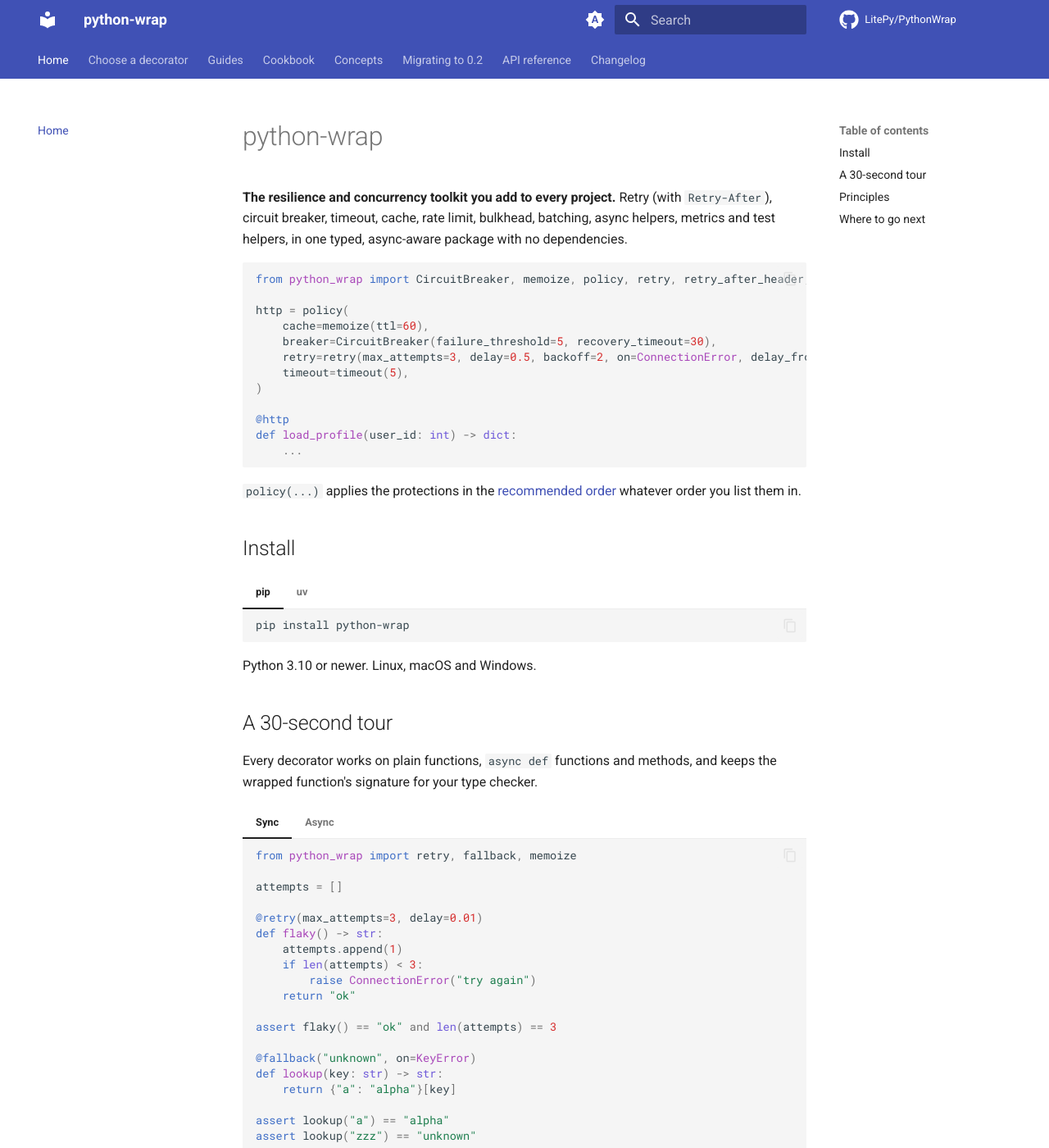
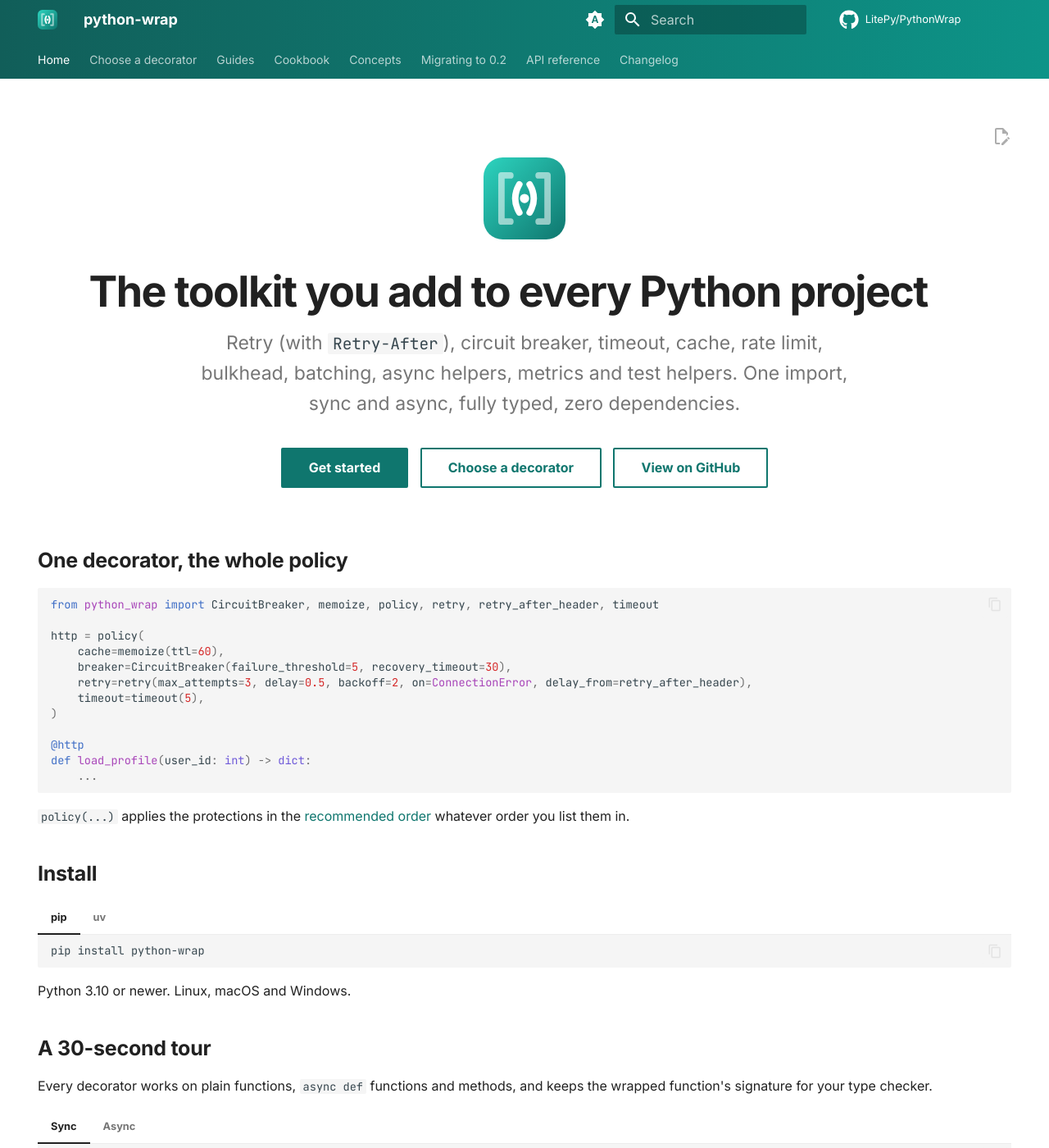
Before and after one commit to LitePy/PythonWrap, an MkDocs documentation site: the page built from docs/index.md, in a window 1280 px wide and 1400 px high. Shown: the whole window at 82% size. Built offline with MkDocs 1.6.1 and Material for MkDocs 9.7.7, drawn with Linux system fonts in a browser that asks for light colours; comment, search, counter and statistics services are not loaded; some of the changed text lies outside the part shown.

Commit message:
Add the python-wrap logo and a branded docs theme and home page

````diff
--- a/docs/index.md
+++ b/docs/index.md
@@ -1,6 +1,27 @@
-# python-wrap
+---
+title: python-wrap
+hide:
+  - navigation
+  - toc
+---
 
-**The resilience and concurrency toolkit you add to every project.** Retry (with `Retry-After`), circuit breaker, timeout, cache, rate limit, bulkhead, batching, async helpers, metrics and test helpers, in one typed, async-aware package with no dependencies.
+<div class="pw-hero" markdown>
+
+<img class="pw-logo" src="assets/logo-mark.svg" alt="">
+
+# The toolkit you add to every Python project
+
+<p class="pw-tagline">Retry (with <code>Retry-After</code>), circuit breaker, timeout, cache, rate limit,
+bulkhead, batching, async helpers, metrics and test helpers. One import, sync and async,
+fully typed, zero dependencies.</p>
+
+[Get started](#install){ .md-button .md-button--primary }
+[Choose a decorator](choosing.md){ .md-button }
+[View on GitHub](https://github.com/LitePy/PythonWrap){ .md-button }
+
+</div>
+
+## One decorator, the whole policy
 
 ```python
 from python_wrap import CircuitBreaker, memoize, policy, retry, retry_after_header, timeout
@@ -168,25 +189,86 @@
 
 ## Principles
 
-**Zero dependencies.** `dependencies = []` is a feature: python-wrap is safe to add to any project, including libraries.
+<div class="grid cards" markdown>
 
-**Typed.** The package ships `py.typed`, passes `mypy --strict`, and preserves signatures with `ParamSpec`, so your editor still knows what the decorated function takes and returns.
+-   :material-package-variant-closed:{ .lg .middle } __Zero dependencies__
 
-**Async is first class.** Async functions get `async def` wrappers (so `inspect.iscoroutinefunction` stays true), retries and rate limits wait with `asyncio` instead of blocking the loop, and caches de-duplicate concurrent awaits. See [Async support](async.md).
+    ---
 
-**It never configures logging.** Importing python-wrap does not touch the root logger. Decorators log to the `python_wrap` logger (or the `logger=` you give them), which carries a `NullHandler`, so nothing is printed until your application configures logging. See [Observability](guides/observability.md#configuring-logging).
+    `dependencies = []` is a feature: python-wrap is safe to add to any project, including libraries.
 
-**Observable and testable.** `count_calls` and one [event hook](guides/metrics.md) cover retries, caches, circuits and limiters, and [`python_wrap.testing`](testing.md) makes tests instant and deterministic. See [Performance](performance.md) for overhead numbers.
+-   :material-language-python:{ .lg .middle } __Typed__
 
-**Failures are explicit.** The package raises its own exceptions (`TimeoutExpired`, `RateLimitExceeded`, `CircuitOpenError`, `BulkheadFull`, `BatchError`, `ValidationError`, `ArgumentTypeError`), each also a subclass of the closest built-in, so `except TimeoutError` and `except ValueError` keep working.
+    ---
 
-**Honest about limits.** Some of these tools cannot do everything (a thread timeout cannot stop the work, for example). They are documented on one page: [Limitations](limitations.md).
+    Ships `py.typed`, passes `mypy --strict`, and preserves signatures with `ParamSpec`, so your editor still knows what the decorated function takes and returns.
+
+-   :material-lightning-bolt:{ .lg .middle } __Async is first class__
+
+    ---
+
+    Async functions get `async def` wrappers, waits use `asyncio` instead of blocking the loop, and caches share concurrent awaits. See [Async support](async.md).
+
+-   :material-text-box-search-outline:{ .lg .middle } __Never configures logging__
+
+    ---
+
+    Importing python-wrap does not touch the root logger. Decorators log to the `python_wrap` logger, which has a `NullHandler`. See [Observability](guides/observability.md#configuring-logging).
+
+-   :material-chart-line:{ .lg .middle } __Observable and testable__
+
+    ---
+
+    `count_calls` and one [event hook](guides/metrics.md) cover retries, caches, circuits and limiters; [`python_wrap.testing`](testing.md) makes tests instant. Overhead numbers: [Performance](performance.md).
+
+-   :material-alert-octagon-outline:{ .lg .middle } __Failures are explicit__
+
+    ---
+
+    Its own exceptions (`TimeoutExpired`, `RateLimitExceeded`, `CircuitOpenError`, `BulkheadFull`, ...) also subclass the closest built-in, so `except TimeoutError` keeps working.
+
+</div>
+
+Some of these tools cannot do everything (a thread timeout cannot stop the work, for example). Every such limit is on one page: [Limitations](limitations.md).
 
 ## Where to go next
 
-- [Choose a decorator](choosing.md): a table by problem.
-- Guides: [Resilience](guides/resilience.md), [Caching](guides/caching.md), [Concurrency](guides/concurrency.md), [Async toolkit](guides/async-toolkit.md), [Batching and hedging](guides/batching.md), [Observability](guides/observability.md), [Metrics and events](guides/metrics.md), [Validation](guides/validation.md), [State safety](guides/state.md), [Policies](guides/policies.md), [Developer tools](guides/devtools.md), [Configuration](guides/configuration.md).
-- [Cookbook](cookbook/index.md): complete recipes for HTTP clients, crawlers, FastAPI, Django, CLIs and tests.
-- [Testing](testing.md) and [Performance](performance.md).
-- [Stacking decorators](stacking.md): order matters.
-- [Migrating from 0.1](migration.md): every breaking change, with before and after code.
+<div class="grid cards" markdown>
+
+-   :material-compass-outline:{ .lg .middle } __[Choose a decorator](choosing.md)__
+
+    ---
+
+    A table by problem: what to reach for, and what to combine it with.
+
+-   :material-book-open-variant:{ .lg .middle } __Guides__
+
+    ---
+
+    [Resilience](guides/resilience.md), [Caching](guides/caching.md), [Concurrency](guides/concurrency.md), [Async toolkit](guides/async-toolkit.md), [Batching](guides/batching.md), [Observability](guides/observability.md), [Metrics](guides/metrics.md), [Validation](guides/validation.md), [State](guides/state.md), [Policies](guides/policies.md), [Dev tools](guides/devtools.md), [Configuration](guides/configuration.md).
+
+-   :material-chef-hat:{ .lg .middle } __[Cookbook](cookbook/index.md)__
+
+    ---
+
+    Complete recipes for HTTP clients, crawlers, FastAPI, Django, CLIs and tests.
+
+-   :material-test-tube:{ .lg .middle } __[Testing](testing.md)__
+
+    ---
+
+    `fast_mode`, a fake clock, spies and `eventually`: instant, deterministic tests.
+
+-   :material-layers-triple-outline:{ .lg .middle } __[Stacking decorators](stacking.md)__
+
+    ---
+
+    Order matters. The recommended order, and why `policy(...)` applies it for you.
+
+-   :material-swap-horizontal:{ .lg .middle } __[Migrating from 0.1](migration.md)__
+
+    ---
+
+    Every breaking change, with before and after code.
+
+</div>
--- /dev/null
+++ b/docs/stylesheets/extra.css
@@ -0,0 +1,84 @@
+/* Brand: the teal of the logo. */
+:root,
+[data-md-color-scheme="default"] {
+  --md-primary-fg-color: #0f766e;
+  --md-primary-fg-color--light: #2dd4bf;
+  --md-primary-fg-color--dark: #115e59;
+  --md-accent-fg-color: #0d9488;
+  --md-typeset-a-color: #0f766e;
+}
+
+[data-md-color-scheme="slate"] {
+  --md-primary-fg-color: #0d9488;
+  --md-primary-fg-color--light: #5eead4;
+  --md-primary-fg-color--dark: #0f766e;
+  --md-accent-fg-color: #5eead4;
+  --md-typeset-a-color: #5eead4;
+  --md-default-bg-color: #0b1112;
+}
+
+.md-header,
+.md-tabs {
+  background: linear-gradient(90deg, #115e59, #0d9488);
+}
+
+.md-typeset h1 {
+  color: var(--md-default-fg-color);
+  font-weight: 700;
+  letter-spacing: -0.02em;
+}
+
+.md-typeset h2 {
+  font-weight: 650;
+  letter-spacing: -0.01em;
+}
+
+/* ── home page ──────────────────────────────────────────────────────────── */
+
+.pw-hero {
+  text-align: center;
+  padding: 1.5rem 0 0.5rem;
+}
+
+.pw-hero .pw-logo {
+  width: 5rem;
+  height: 5rem;
+  margin-bottom: 0.5rem;
+}
+
+.pw-hero h1 {
+  font-size: 2.6rem;
+  font-weight: 800;
+  letter-spacing: -0.03em;
+  line-height: 1.15;
+  margin: 0 0 0.75rem;
+}
+
+.pw-hero .pw-tagline {
+  font-size: 1.15rem;
+  color: var(--md-default-fg-color--light);
+  max-width: 40rem;
+  margin: 0 auto 1.5rem;
+}
+
+.pw-hero .md-button {
+  margin: 0.25rem;
+}
+
+@media screen and (max-width: 44.9375em) {
+  .pw-hero h1 {
+    font-size: 1.9rem;
+  }
+
+  .pw-hero .pw-tagline {
+    font-size: 1rem;
+  }
+}
+
+.md-typeset .grid.cards > ul > li {
+  border-radius: 0.6rem;
+}
+
+.md-typeset .grid.cards > ul > li:hover {
+  border-color: var(--md-accent-fg-color);
+}
--- a/mkdocs.yml
+++ b/mkdocs.yml
@@ -14,8 +14,13 @@
 
 theme:
   name: material
+  logo: assets/logo-mark.svg
+  favicon: assets/logo-mark.svg
   icon:
     repo: fontawesome/brands/github
+  font:
+    text: Inter
+    code: JetBrains Mono
   palette:
     - media: "(prefers-color-scheme)"
       toggle:
@@ -23,19 +28,22 @@
         name: Switch to light mode
     - media: "(prefers-color-scheme: light)"
       scheme: default
-      primary: indigo
-      accent: indigo
+      primary: custom
+      accent: custom
       toggle:
         icon: material/weather-sunny
         name: Switch to dark mode
     - media: "(prefers-color-scheme: dark)"
       scheme: slate
-      primary: indigo
-      accent: indigo
+      primary: custom
+      accent: custom
       toggle:
         icon: material/weather-night
         name: Follow the system
   features:
+    - navigation.instant
+    - navigation.instant.progress
+    - navigation.tracking
     - navigation.tabs
     - navigation.sections
     - navigation.top
@@ -44,8 +52,14 @@
     - toc.follow
     - search.suggest
     - search.highlight
+    - search.share
     - content.code.copy
+    - content.code.annotate
     - content.tabs.link
+    - content.action.edit
+
+extra_css:
+  - stylesheets/extra.css
 
 extra:
   social:
@@ -72,15 +86,25 @@
             merge_init_into_class: true
 
 markdown_extensions:
+  - abbr
   - admonition
   - attr_list
+  - def_list
+  - footnotes
+  - md_in_html
   - tables
   - toc:
       permalink: true
   - pymdownx.details
+  - pymdownx.emoji:
+      emoji_index: !!python/name:material.extensions.emoji.twemoji
+      emoji_generator: !!python/name:material.extensions.emoji.to_svg
   - pymdownx.highlight:
       anchor_linenums: true
+      line_spans: __span
+      pygments_lang_class: true
   - pymdownx.inlinehilite
+  - pymdownx.keys
   - pymdownx.snippets:
       base_path: [.]
       check_paths: true
````
Also changed, not shown: README.md (+6 -1 lines), docs/assets/logo-dark.svg (added), docs/assets/logo-light.svg (added), docs/assets/logo-mark.svg (added).
